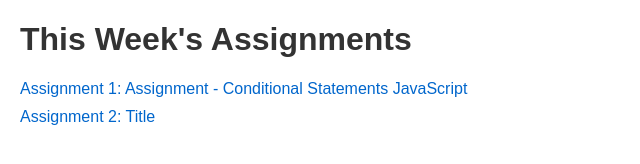
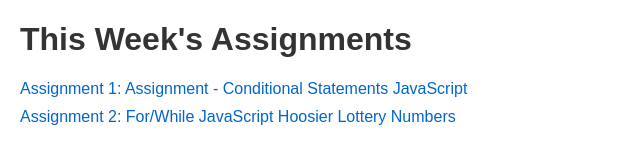
Before and after one commit to Felipe-Krainer/week2, a plain HTML site: page index.html in a window 1280 px wide. Shown: the whole page, without its empty margins (0-640 px from the left). Drawn offline with Linux system fonts and the light colour scheme.

Commit message:
Add files via upload

```diff
--- a/index.html
+++ b/index.html
@@ -32,7 +32,7 @@
     <h1>This Week's Assignments</h1>
     <ul>
         <li><a href="ConditionalStatements.html" target="_blank">Assignment 1: Assignment - Conditional Statements JavaScript</a></li>
-        <li><a href="assignment2.html" target="_blank">Assignment 2: Title</a></li>
+        <li><a href="HoosierLotteryNumbers.html" target="_blank">Assignment 2: For/While JavaScript Hoosier Lottery Numbers</a></li>
 
 
     </ul>
```
